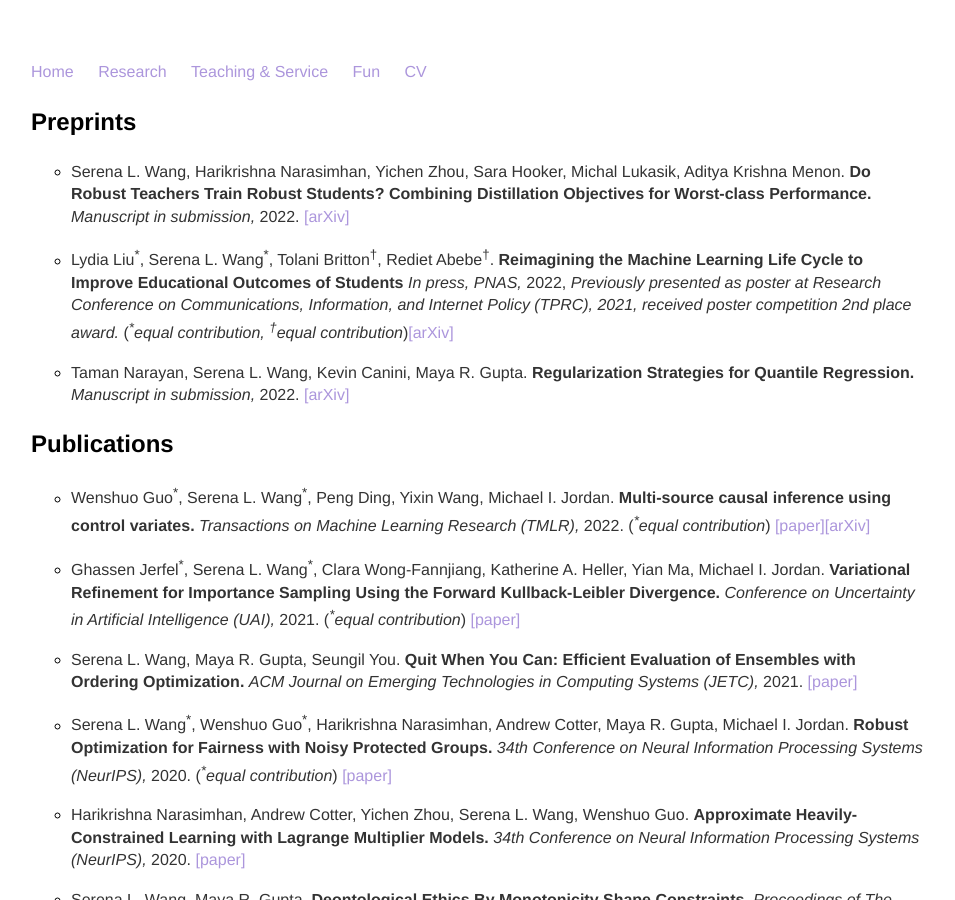
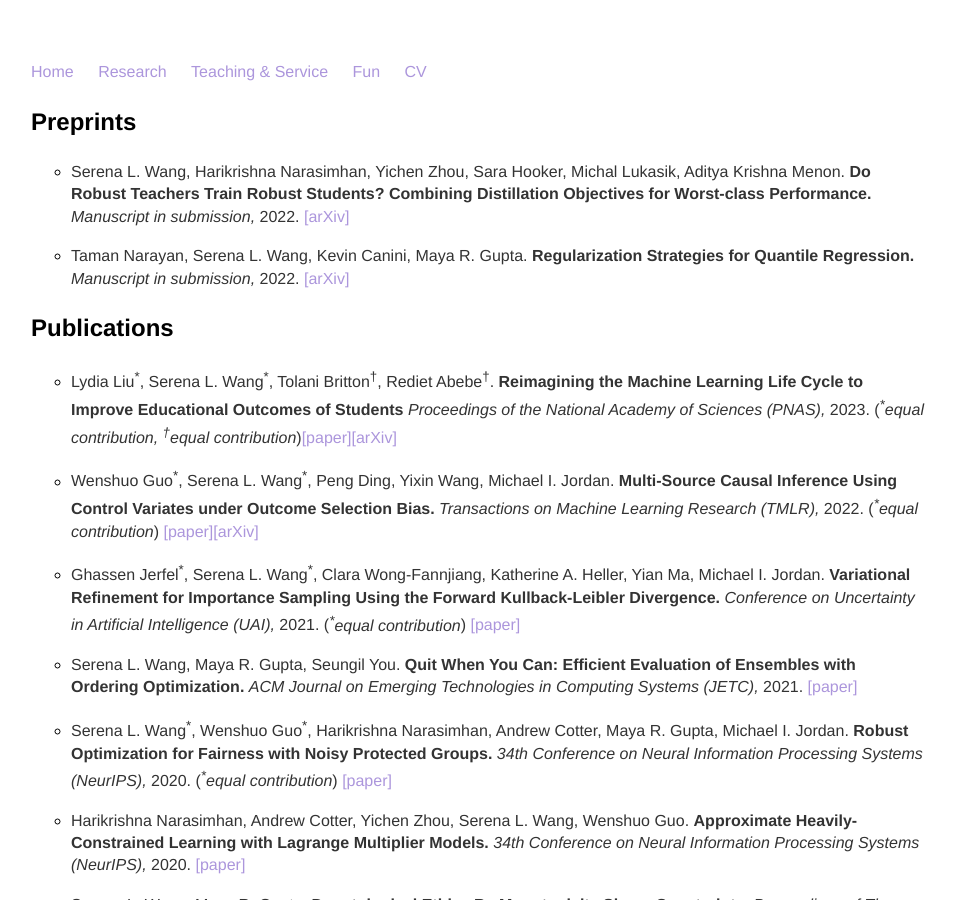
Before and after one commit to serenalwang/serenalwang.github.io, a Jekyll site: the page built from research.md, in a window 1280 px wide and 900 px high. Shown: the whole window, without its empty margins (161-1116 px from the left). Built offline with Jekyll 4.4.1, drawn with Linux system fonts in a browser that asks for light colours.

Commit message:
added pnas

```diff
--- a/research.md
+++ b/research.md
@@ -7,14 +7,14 @@ title: Research
 * Serena L. Wang, Harikrishna Narasimhan, Yichen Zhou, Sara Hooker, Michal Lukasik, Aditya Krishna Menon.
 **Do Robust Teachers Train Robust Students? Combining Distillation Objectives for Worst-class Performance.** *Manuscript in submission,* 2022. [[arXiv]](https://arxiv.org/abs/2206.06479)
 
-* Lydia Liu<sup>\*</sup>, Serena L. Wang<sup>\*</sup>, Tolani Britton<sup><span>&#8224;</span></sup>,  Rediet Abebe<sup><span>&#8224;</span></sup>. **Reimagining the Machine Learning Life Cycle to Improve Educational Outcomes of Students** *In press, PNAS,* 2022, *Previously presented as poster at Research Conference on Communications, Information, and Internet Policy (TPRC), 2021, received poster competition 2nd place award.* (*<sup>\*</sup>equal contribution, <sup><span>&#8224;</span></sup>equal contribution*)[[arXiv]](https://arxiv.org/abs/2209.03929)
-
 * Taman Narayan, Serena L. Wang, Kevin Canini, Maya R. Gupta.
 **Regularization Strategies for Quantile Regression.** *Manuscript in submission,* 2022. [[arXiv]](https://arxiv.org/abs/2102.05135)
 
 ### Publications
+* Lydia Liu<sup>\*</sup>, Serena L. Wang<sup>\*</sup>, Tolani Britton<sup><span>&#8224;</span></sup>,  Rediet Abebe<sup><span>&#8224;</span></sup>. **Reimagining the Machine Learning Life Cycle to Improve Educational Outcomes of Students** *Proceedings of the National Academy of Sciences (PNAS),* 2023.  (*<sup>\*</sup>equal contribution, <sup><span>&#8224;</span></sup>equal contribution*)[[paper]](https://www.pnas.org/doi/10.1073/pnas.2204781120)[[arXiv]](https://arxiv.org/abs/2209.03929)
+
 * Wenshuo Guo<sup>\*</sup>, Serena L. Wang<sup>\*</sup>, Peng Ding, Yixin Wang, Michael I. Jordan.
-**Multi-source causal inference using control variates.** *Transactions on Machine Learning Research (TMLR),* 2022. (*<sup>\*</sup>equal contribution*) [[paper]](https://openreview.net/pdf?id=CrimIjBa64)[[arXiv]](https://arxiv.org/abs/2103.16689)
+**Multi-Source Causal Inference Using Control Variates under Outcome Selection Bias.** *Transactions on Machine Learning Research (TMLR),* 2022. (*<sup>\*</sup>equal contribution*) [[paper]](https://openreview.net/pdf?id=CrimIjBa64)[[arXiv]](https://arxiv.org/abs/2103.16689)
 
 
 * Ghassen Jerfel<sup>\*</sup>, Serena L. Wang<sup>\*</sup>, Clara Wong-Fannjiang, Katherine A. Heller, Yian Ma, Michael I. Jordan.
```
